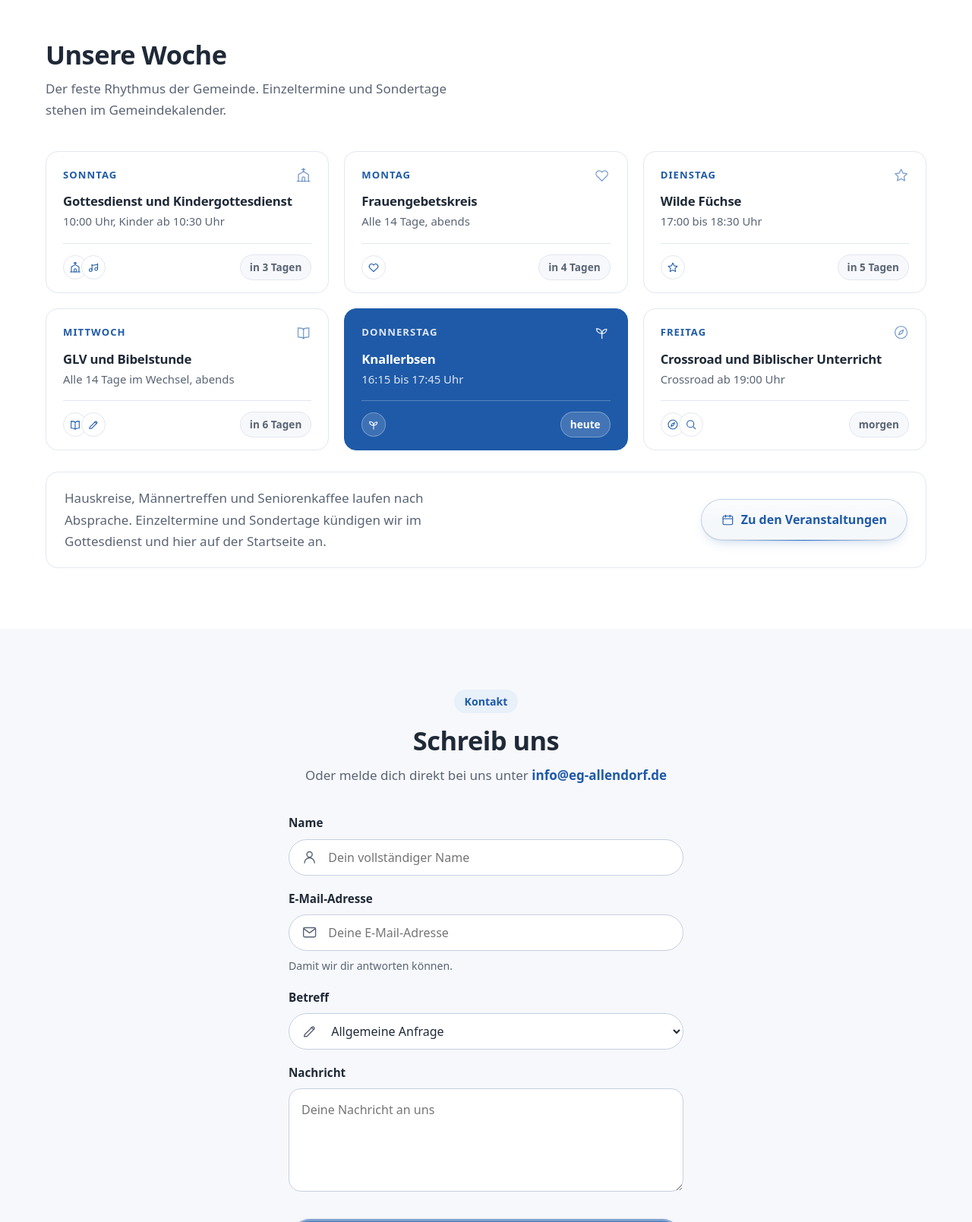
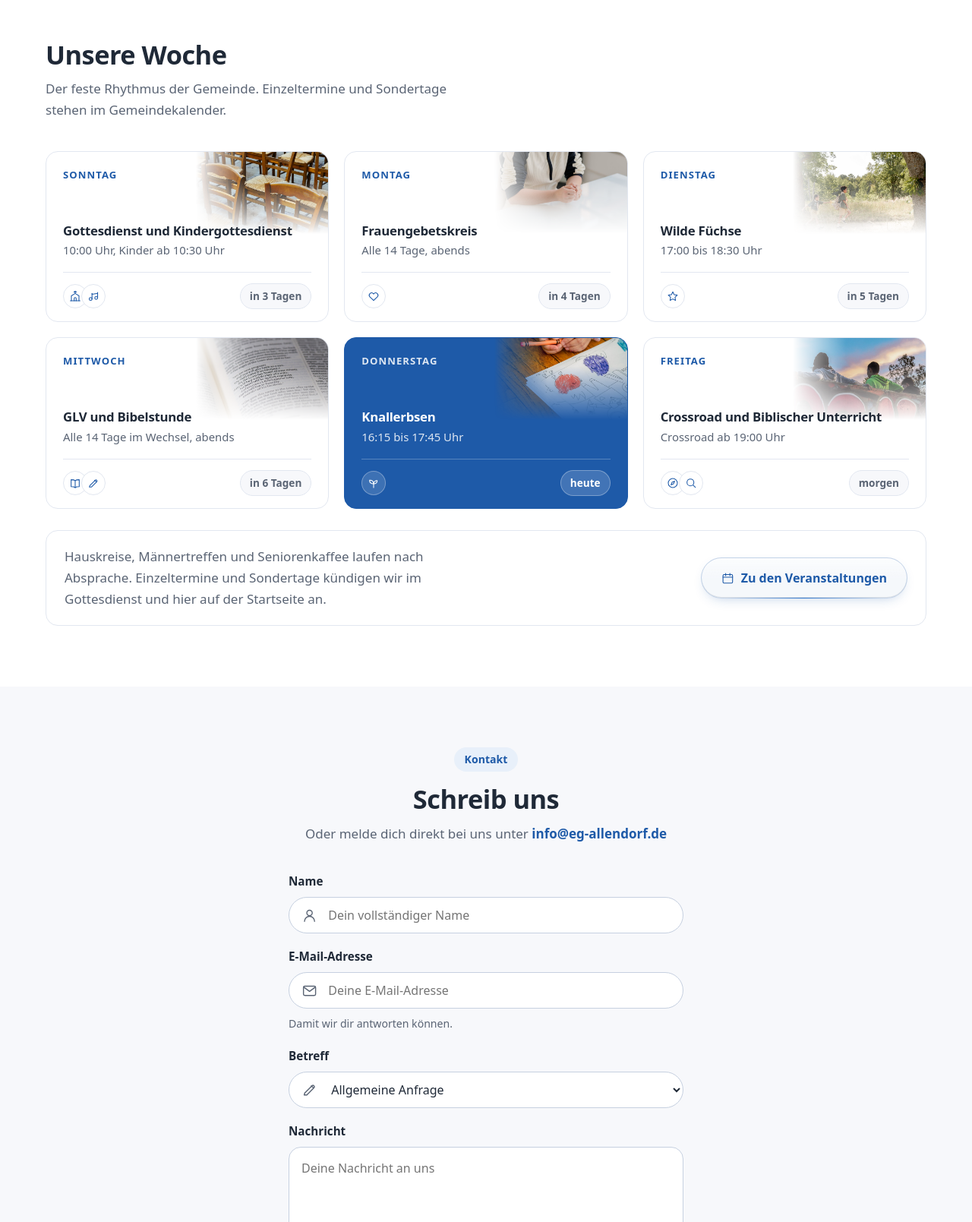
Before and after one commit to kirrovo/efgallendorf, a PHP site: page / in a window 1280 px wide. Shown: the part 4891-6500 px from the top of the page at 76% size. Run offline with PHP 8.4, Linux system fonts and the light colour scheme.

Commit message:
Wochenkarten um passende Bilder mit weichem Fade ergänzen

```diff
--- a/index.html
+++ b/index.html
@@ -296,7 +296,7 @@
       <article class="woche-karte" data-wochentag="0">
         <div class="woche-karte-kopf">
           <span class="tag">Sonntag</span>
-          <svg class="ico" aria-hidden="true"><use href="#i-kirche"></use></svg>
+          <img class="woche-karte-bild" src="bilder/angebote/gottesdienst.jpg" width="1400" height="790" alt="" loading="lazy" decoding="async" />
         </div>
         <div class="woche-karte-koerper">
           <h3>Gottesdienst und Kindergottesdienst</h3>
@@ -314,7 +314,7 @@
       <article class="woche-karte" data-wochentag="1">
         <div class="woche-karte-kopf">
           <span class="tag">Montag</span>
-          <svg class="ico" aria-hidden="true"><use href="#i-herz"></use></svg>
+          <img class="woche-karte-bild" src="bilder/angebote/frauengebetskreis.jpg" width="1400" height="790" alt="" loading="lazy" decoding="async" />
         </div>
         <div class="woche-karte-koerper">
           <h3>Frauengebetskreis</h3>
@@ -331,7 +331,7 @@
       <article class="woche-karte" data-wochentag="2">
         <div class="woche-karte-kopf">
           <span class="tag">Dienstag</span>
-          <svg class="ico" aria-hidden="true"><use href="#i-stern"></use></svg>
+          <img class="woche-karte-bild" src="bilder/angebote/wilde-fuechse.jpg" width="1400" height="790" alt="" loading="lazy" decoding="async" />
         </div>
         <div class="woche-karte-koerper">
           <h3>Wilde Füchse</h3>
@@ -348,7 +348,7 @@
       <article class="woche-karte" data-wochentag="3">
         <div class="woche-karte-kopf">
           <span class="tag">Mittwoch</span>
-          <svg class="ico" aria-hidden="true"><use href="#i-buch"></use></svg>
+          <img class="woche-karte-bild" src="bilder/angebote/bibelstunde.jpg" width="1400" height="790" alt="" loading="lazy" decoding="async" />
         </div>
         <div class="woche-karte-koerper">
           <h3>GLV und Bibelstunde</h3>
@@ -366,7 +366,7 @@
       <article class="woche-karte" data-wochentag="4">
         <div class="woche-karte-kopf">
           <span class="tag">Donnerstag</span>
-          <svg class="ico" aria-hidden="true"><use href="#i-pflanze"></use></svg>
+          <img class="woche-karte-bild" src="bilder/angebote/knallerbsen.jpg" width="1400" height="790" alt="" loading="lazy" decoding="async" />
         </div>
         <div class="woche-karte-koerper">
           <h3>Knallerbsen</h3>
@@ -383,7 +383,7 @@
       <article class="woche-karte" data-wochentag="5">
         <div class="woche-karte-kopf">
           <span class="tag">Freitag</span>
-          <svg class="ico" aria-hidden="true"><use href="#i-kompass"></use></svg>
+          <img class="woche-karte-bild" src="bilder/angebote/crossroad.jpg" width="1400" height="790" alt="" loading="lazy" decoding="async" />
         </div>
         <div class="woche-karte-koerper">
           <h3>Crossroad und Biblischer Unterricht</h3>
--- a/style.css
+++ b/style.css
@@ -1059,6 +1059,7 @@ a.karte:hover { border-color: var(--linie-stark); box-shadow: var(--schatten); }
 @media (max-width: 560px) { .woche-grid { grid-template-columns: 1fr; } }
 
 .woche-karte {
+  position: relative; overflow: hidden;
   display: flex; flex-direction: column;
   background: var(--flaeche);
   border: 1px solid var(--linie);
@@ -1073,7 +1074,8 @@ a.karte:hover { border-color: var(--linie-stark); box-shadow: var(--schatten); }
 }
 
 .woche-karte-kopf {
-  display: flex; align-items: center; justify-content: space-between;
+  min-height: 60px;
+  display: flex; align-items: flex-start; justify-content: space-between;
   gap: 12px; margin-bottom: 14px;
 }
 .woche-karte-kopf .tag {
@@ -1081,7 +1083,20 @@ a.karte:hover { border-color: var(--linie-stark); box-shadow: var(--schatten); }
   text-transform: uppercase; letter-spacing: .08em;
   color: var(--akzent);
 }
-.woche-karte-kopf .ico { color: color-mix(in srgb, var(--akzent) 55%, transparent); }
+
+/* Kleine Gruppenbilder laufen nach links und unten in die Kartenfarbe aus. */
+.woche-karte-bild {
+  position: absolute; top: 0; right: 0;
+  width: 47%; height: 108px;
+  object-fit: cover; object-position: center;
+  pointer-events: none;
+  -webkit-mask-image: linear-gradient(to right, transparent, #000 40%), linear-gradient(to bottom, #000 35%, transparent);
+  mask-image: linear-gradient(to right, transparent, #000 40%), linear-gradient(to bottom, #000 35%, transparent);
+  -webkit-mask-composite: source-in;
+  mask-composite: intersect;
+}
+.woche-karte-kopf .tag { position: relative; z-index: 1; }
+
 
 .woche-karte-koerper { flex: 1; margin-bottom: 16px; }
 .woche-karte-koerper h3 { font-size: 1.05rem; font-weight: 650; margin-bottom: 4px; }
--- a/wordpress-theme/efg-allendorf/functions.php
+++ b/wordpress-theme/efg-allendorf/functions.php
@@ -9,7 +9,7 @@ if ( ! defined( 'ABSPATH' ) ) {
 	exit; // Direktaufruf verhindern.
 }
 
-define( 'EFGA_VERSION', '1.0.2' );
+define( 'EFGA_VERSION', '1.0.3' );
 
 /* ════════════════════════════════════════════════════════
    1. THEME-SETUP
```
Also changed, not shown: wordpress-theme/efg-allendorf/front-page.php (+6 -6 lines), wordpress-theme/efg-allendorf/style.css (+18 -3 lines), wordpress-theme/efg-allendorf/README.md, 1 other file.
